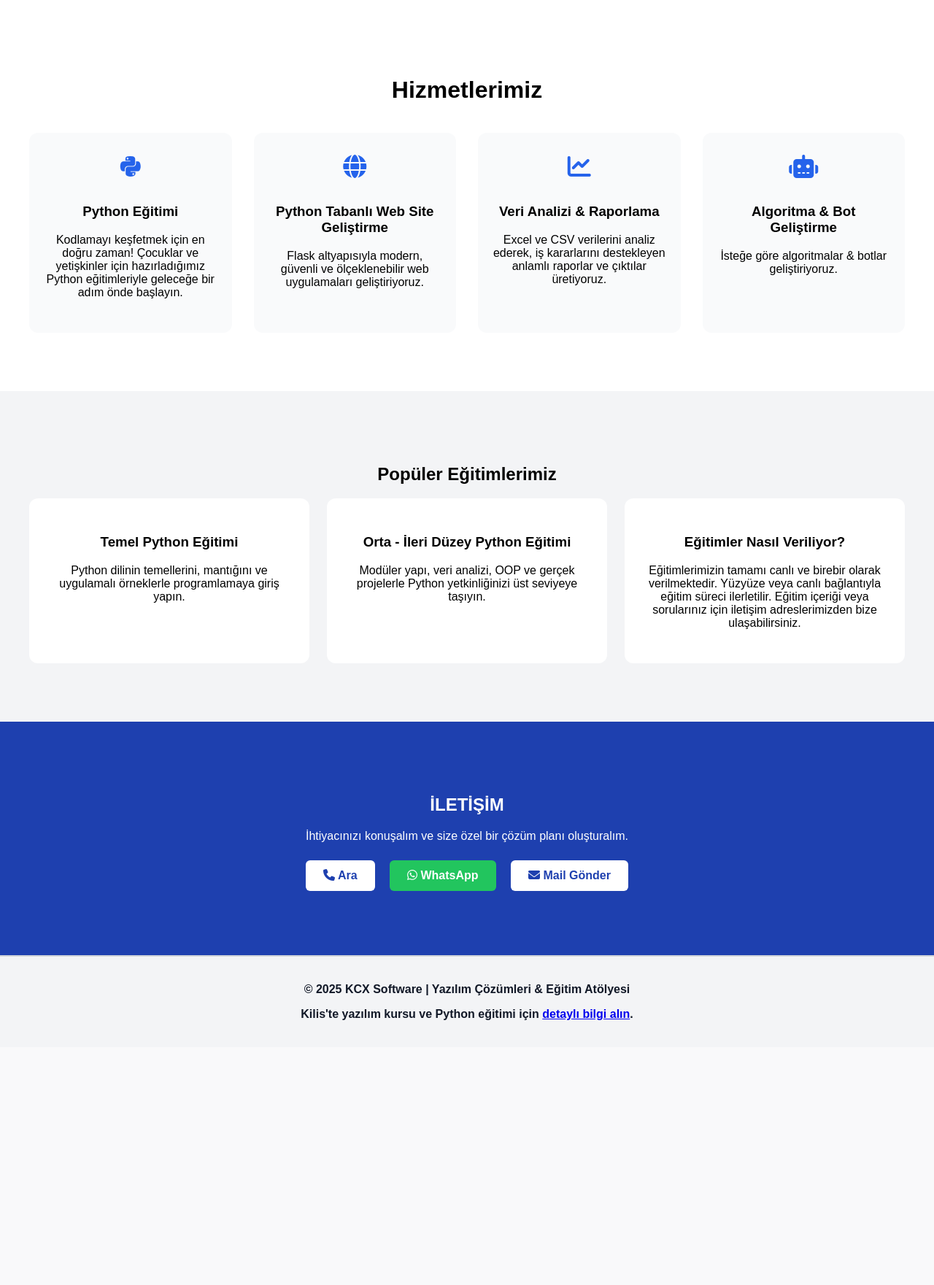
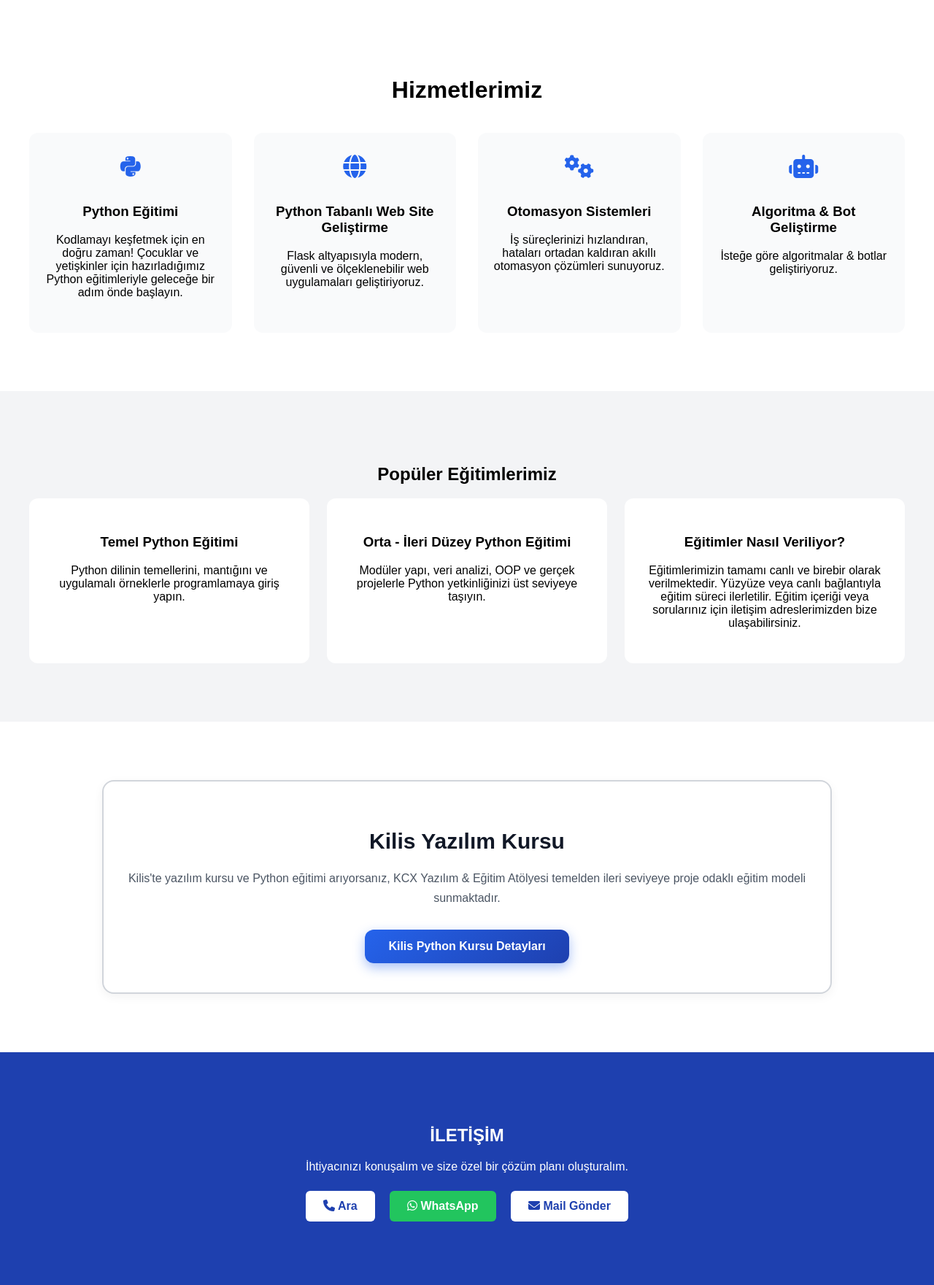
Before and after one commit to kaganpydev/kcxyazilim, a Flask app: page / in a window 1280 px wide. Shown: the part 532-2293 px from the top of the page at 73% size. Before the commit the page ends 1930 px from the top, so only its background shows below. Run offline with Flask 3, Linux system fonts and the light colour scheme.

Commit message:
Update index.html

```diff
--- a/templates/index.html
+++ b/templates/index.html
@@ -3,7 +3,6 @@
 
 {% block content %}
 <main class="home-page">
-
 
 <section class="hero">
   <div class="hero-content">
@@ -15,7 +14,6 @@
     </div>
   </div>
 </section>
-
 
 
 <section class="services">
@@ -34,12 +32,11 @@
       <p>Flask altyapısıyla modern, güvenli ve ölçeklenebilir web uygulamaları geliştiriyoruz.</p>
     </div>
 
-<div class="card">
-  <i class="fa-solid fa-chart-line"></i>
-  <h3>Veri Analizi & Raporlama</h3>
-  <p>Excel ve CSV verilerini analiz ederek, iş kararlarını destekleyen anlamlı raporlar ve çıktılar üretiyoruz.</p>
-</div>
-
+    <div class="card">
+      <i class="fa-solid fa-gears"></i>
+      <h3>Otomasyon Sistemleri</h3>
+      <p>İş süreçlerinizi hızlandıran, hataları ortadan kaldıran akıllı otomasyon çözümleri sunuyoruz.</p>
+    </div>
 
     <div class="card">
       <i class="fa-solid fa-robot"></i>
@@ -49,7 +46,6 @@
 
   </div>
 </section>
-
 
 <section class="trainings">
   <h2>Popüler Eğitimlerimiz</h2>
@@ -73,6 +69,24 @@
   </div>
 </section>
 
+<section class="kilis-section">
+  <div class="kilis-container">
+
+    <div class="kilis-card">
+      <h2>Kilis Yazılım Kursu</h2>
+      <p>
+        Kilis'te yazılım kursu ve Python eğitimi arıyorsanız,
+        KCX Yazılım & Eğitim Atölyesi temelden ileri seviyeye
+        proje odaklı eğitim modeli sunmaktadır.
+      </p>
+
+      <a href="/kilis-python-kursu" class="kilis-btn">
+        Kilis Python Kursu Detayları
+      </a>
+    </div>
+
+  </div>
+</section>
 
   <section class="contact-cta">
     <h2>İLETİŞİM</h2>
```
